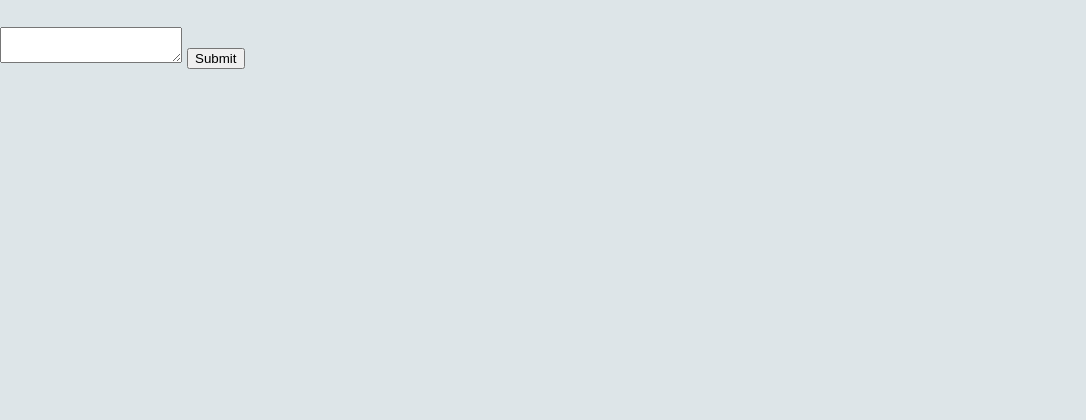
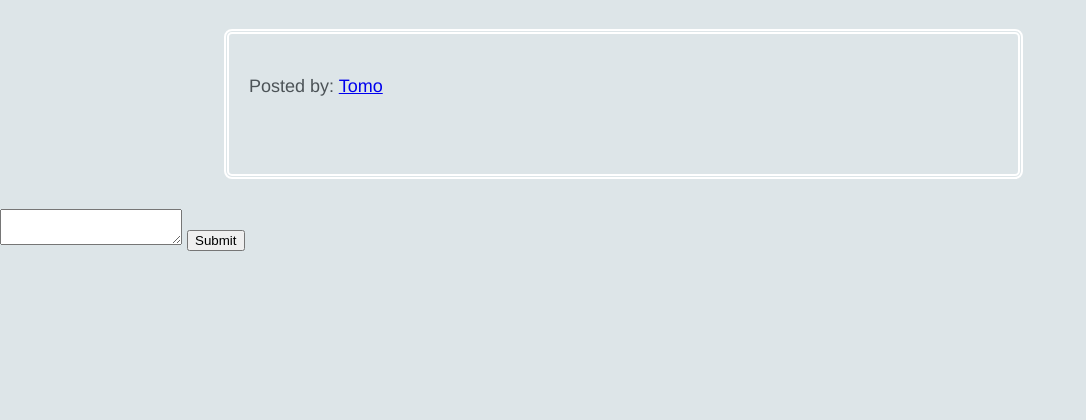
Before and after one commit to kristijan1812/ntpws, a PHP site: page / in a window 1280 px wide. Shown: the part 57-477 px from the top of the page, without its empty margins (0-1086 px from the left). Run offline with PHP 8.4, Linux system fonts and the light colour scheme; data comes from the database, SQL or seed files in the repository; tables that the repository leaves empty or names only in its code hold one stand-in row (values such as "Sample post"); data that the repository does not hold is empty.

Commit message:
Sql user post connection, login logout.

```diff
--- a/addPost.php
+++ b/addPost.php
@@ -10,4 +10,3 @@
 mysqli_query($DBCON, 'INSERT INTO `posts` (`PostText`) VALUES ("'.$post.'")');
 
 ?>
-<p><?php echo $post; ?></p>
--- a/css/styles.css
+++ b/css/styles.css
@@ -150,6 +150,23 @@
 	padding: 8px 11px;
 }
 
+#site-posts{
+	width: 65%;
+	margin: 0 auto;
+}
+
+.post{
+	width: 90%;
+    height: 100px;
+    padding: 20px;
+	border: 5px  double white;
+	border-radius: 8px;
+	margin-bottom: 30px;
+}
+
+.post:first-of-type{
+	margin-top:20px;
+}
 .login-container.show-menu {
 	display:block;
 }
--- a/home.php
+++ b/home.php
@@ -8,11 +8,15 @@
 
 <div id="site-posts">
     <?php
-    $qry = mysqli_query($DBCON, "SELECT * FROM posts");
+    $qry = mysqli_query($DBCON, "SELECT posts.*, users.UserName FROM posts INNER JOIN users ON posts.UserId = users.UserId");
     while($post = mysqli_fetch_array($qry))
     {
+
         ?>
-        <p><?php echo $post['PostText']; ?></p>
+        <div class="post">
+            <p>Posted by: <a href='#'><?php echo $post['UserName']; ?>  </a></p>
+            <p><?php echo $post['PostText']; ?></p>
+        </div>
         <?php
     }
 
```
